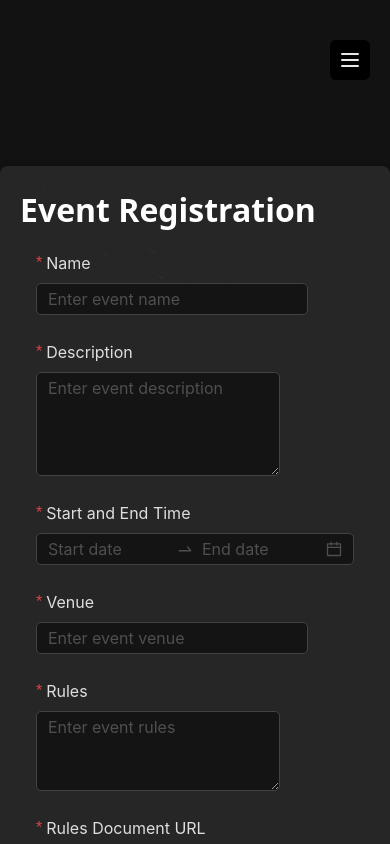
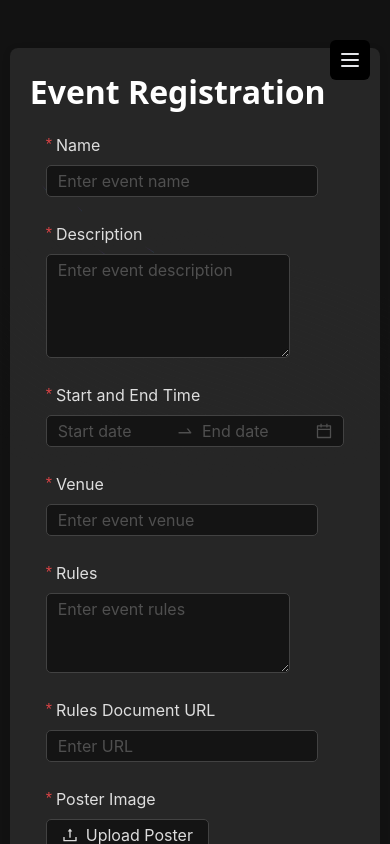
Before and after one commit to Abhijit004/Instruo2k24, a React (Vite) app in the folder client/: page /register in a window 390 px wide. Shown: the top 844 px of the page. Built offline with nearby package versions, Linux system fonts and the light colour scheme.

Commit message:
[UPDATE]: Fixing layout shifts in register page

```diff
--- a/client/src/Pages/Register/Register.css
+++ b/client/src/Pages/Register/Register.css
@@ -8,12 +8,18 @@
     justify-content: center;
     flex-direction: column;
 
-    position:relative;
+    position: relative;
 }
 
 .register-wrapper .fixed-ui {
-    position:fixed;
+    position: fixed;
     top: 0;
     width: 100vw;
     height: 100vh;
 }
+
+@media only screen and (max-width: 760px) {
+    .register-wrapper {
+        padding-top: 2rem;
+    }
+}
--- a/client/src/components/EventRegistration/EventRegistration.css
+++ b/client/src/components/EventRegistration/EventRegistration.css
@@ -3,7 +3,7 @@
 } */
 
 .register-container {
-    width: min(100vw, 700px);
+    width: min(95vw, 700px);
     padding: 20px;
     background-color: rgba(255, 255, 255, 0.082);
     border-radius: 8px;
--- a/client/src/components/EventRegistration/EventRegistration.jsx
+++ b/client/src/components/EventRegistration/EventRegistration.jsx
@@ -99,7 +99,7 @@ const EventRegistration = () => {
                             },
                         ]}
                     >
-                        <Upload maxCount={1} listType="picture" accept="image/*">
+                        <Upload maxCount={1} listType="picture" accept="image/*" action={"/#"}>
                             <Button icon={<UploadOutlined />}>Upload Poster</Button>
                         </Upload>
                     </Form.Item>
@@ -113,7 +113,7 @@ const EventRegistration = () => {
 
                     {/* Submit Button */}
                     <Form.Item>
-                        <Button type="primary" htmlType="submit">
+                        <Button size="large" type="primary" htmlType="submit">
                             Register Event
                         </Button>
                     </Form.Item>
```
